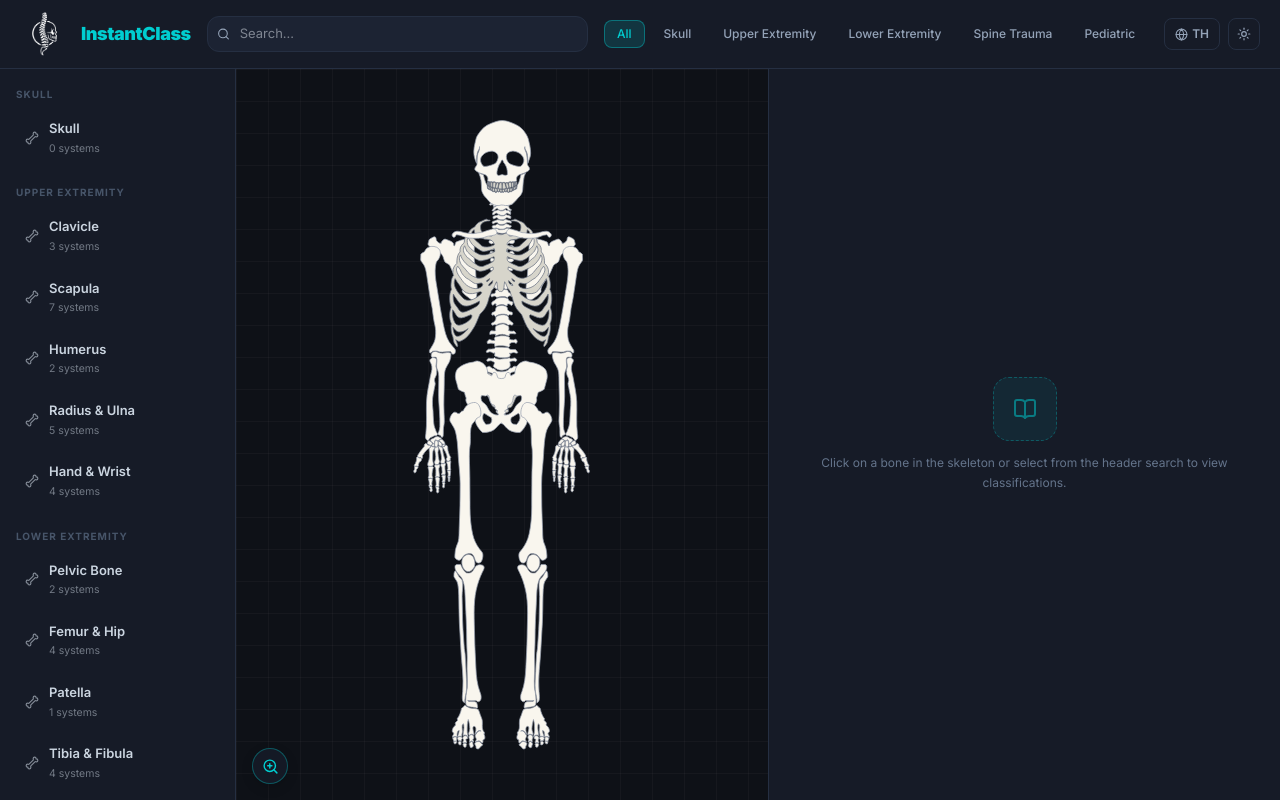
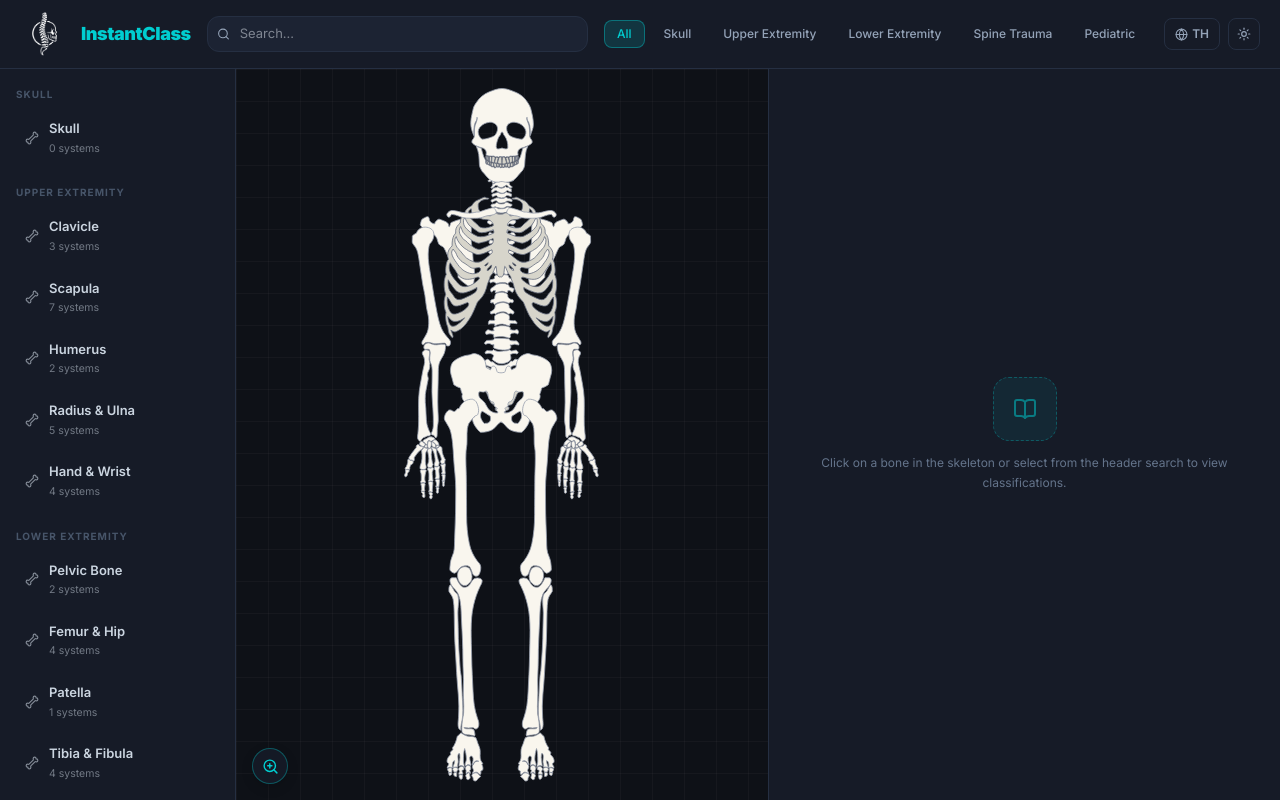
Before and after one commit to peetstk-cyber/InstantClass, a React (Vite) app: page / in a window 1280 px wide. Built offline with nearby package versions, Linux system fonts and the light colour scheme.

Commit message:
อัพเดทเนื้อหาหน้าเว็บ

```diff
--- a/src/App.tsx
+++ b/src/App.tsx
@@ -48,7 +48,7 @@ function App() {
   }, []);
 
   return (
-    <div className={`flex flex-col h-screen overflow-hidden transition-colors duration-300 ${darkMode ? "bg-[#0E1117] text-slate-100" : "bg-[#F0F4F8] text-[#2C3E50]"}`}>
+    <div className={`flex flex-col h-full h-[100dvh] max-h-[100dvh] w-full overflow-hidden transition-colors duration-300 ${darkMode ? "bg-[#0E1117] text-slate-100" : "bg-[#F0F4F8] text-[#2C3E50]"}`}>
       {/* ── Header ── */}
       <TopNavBar
         darkMode={darkMode}
--- a/src/components/canvas/InteractiveSkeleton.tsx
+++ b/src/components/canvas/InteractiveSkeleton.tsx
@@ -15,9 +15,9 @@ export const InteractiveSkeleton = ({
   darkMode
 }: InteractiveSkeletonProps) => {
   return (
-    <div className="w-full h-full flex items-center justify-center p-4">
-      <div className="relative w-full h-full flex justify-center items-center">
-        <svg version="1.2" xmlns="http://www.w3.org/2000/svg" viewBox="0 0 245 865" width="245" height="865">
+    <div className="w-full h-full flex items-center justify-center p-2 sm:p-4 overflow-hidden">
+      <div className="relative w-full h-full flex justify-center items-center overflow-hidden">
+        <svg version="1.2" xmlns="http://www.w3.org/2000/svg" viewBox="0 0 245 865" width="245" height="865" className="h-full w-auto max-h-full object-contain">
 
 	<g >
 	</g>
--- a/src/components/canvas/SkeletonCanvas.tsx
+++ b/src/components/canvas/SkeletonCanvas.tsx
@@ -18,7 +18,14 @@ export function SkeletonCanvas({
   onHoverBone,
   onSelectBone,
 }: SkeletonCanvasProps) {
-  const [zoom, setZoom] = useState(0.75);
+  const getDefaultZoom = () => {
+    if (typeof window !== "undefined" && window.innerWidth < 768) {
+      return 0.8;
+    }
+    return 1.0;
+  };
+
+  const [zoom, setZoom] = useState(getDefaultZoom);
   const [pan, setPan] = useState({ x: 0, y: 0 });
   const [showZoomSlider, setShowZoomSlider] = useState(false);
   const canPan = zoom > 0.8;
@@ -29,7 +36,7 @@ export function SkeletonCanvas({
   const gridColor = darkMode ? "rgba(255,255,255,0.03)" : "rgba(0,0,0,0.04)";
 
   const handleResetZoom = () => {
-    setZoom(0.75);
+    setZoom(getDefaultZoom());
     setPan({ x: 0, y: 0 });
   };
 
@@ -102,7 +109,7 @@ export function SkeletonCanvas({
           justifyContent: "center",
         }}
       >
-        <div style={{ height: "calc(100vh - 60px)", width: "100%", maxHeight: 720, display: "flex", justifyContent: "center" }}>
+        <div style={{ height: "100%", width: "100%", maxHeight: "100%", display: "flex", justifyContent: "center", alignItems: "center" }}>
           <InteractiveSkeleton
             selectedBoneId={selectedBoneId}
             hoveredBoneId={hoveredBoneId}
--- a/src/index.css
+++ b/src/index.css
@@ -66,13 +66,21 @@
 /* ─── Base ─── */
 *, *::before, *::after { box-sizing: border-box; }
 
+html, body, #root {
+  height: 100%;
+  height: 100dvh;
+  width: 100%;
+  overflow: hidden;
+  margin: 0;
+  padding: 0;
+}
+
 html { scroll-behavior: smooth; }
 
 body {
   font-family: 'Inter', ui-sans-serif, system-ui, sans-serif;
   background-color: var(--color-oc-bg);
   color: var(--color-oc-blue);
-  min-height: 100vh;
   -webkit-font-smoothing: antialiased;
   transition: background-color 0.3s, color 0.3s;
 }
```
